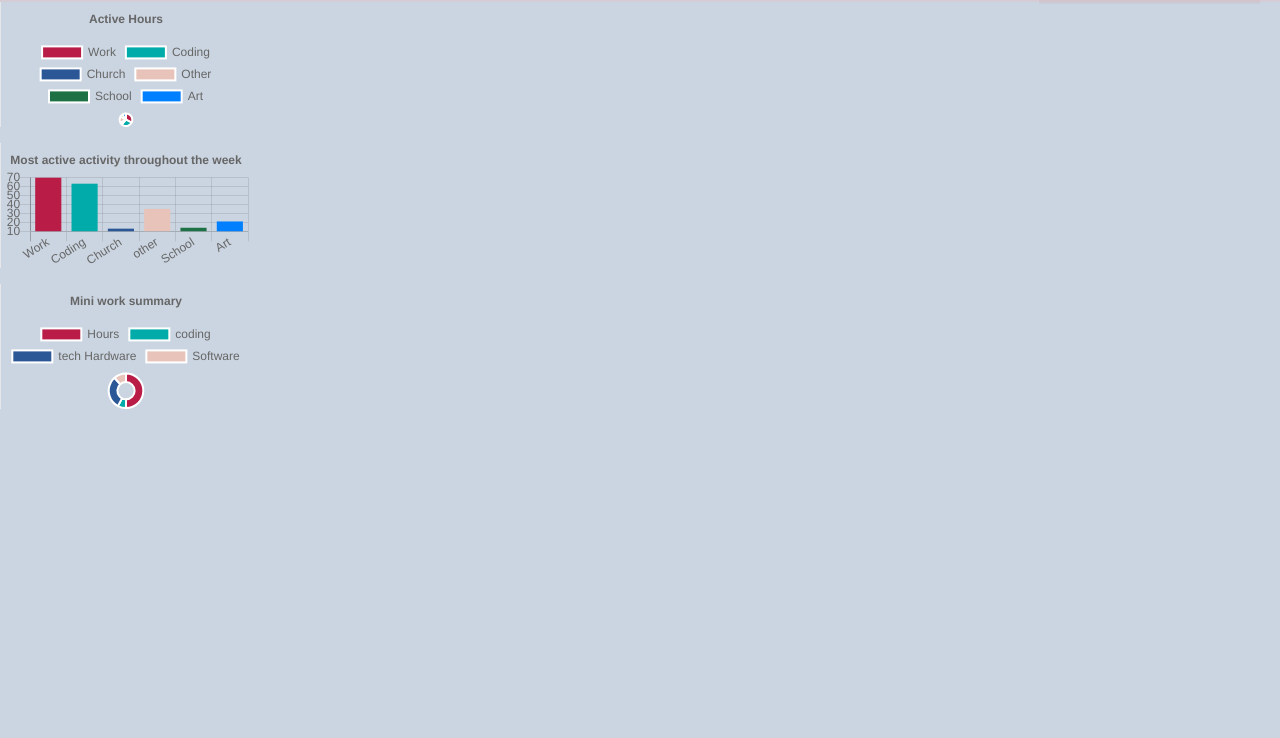
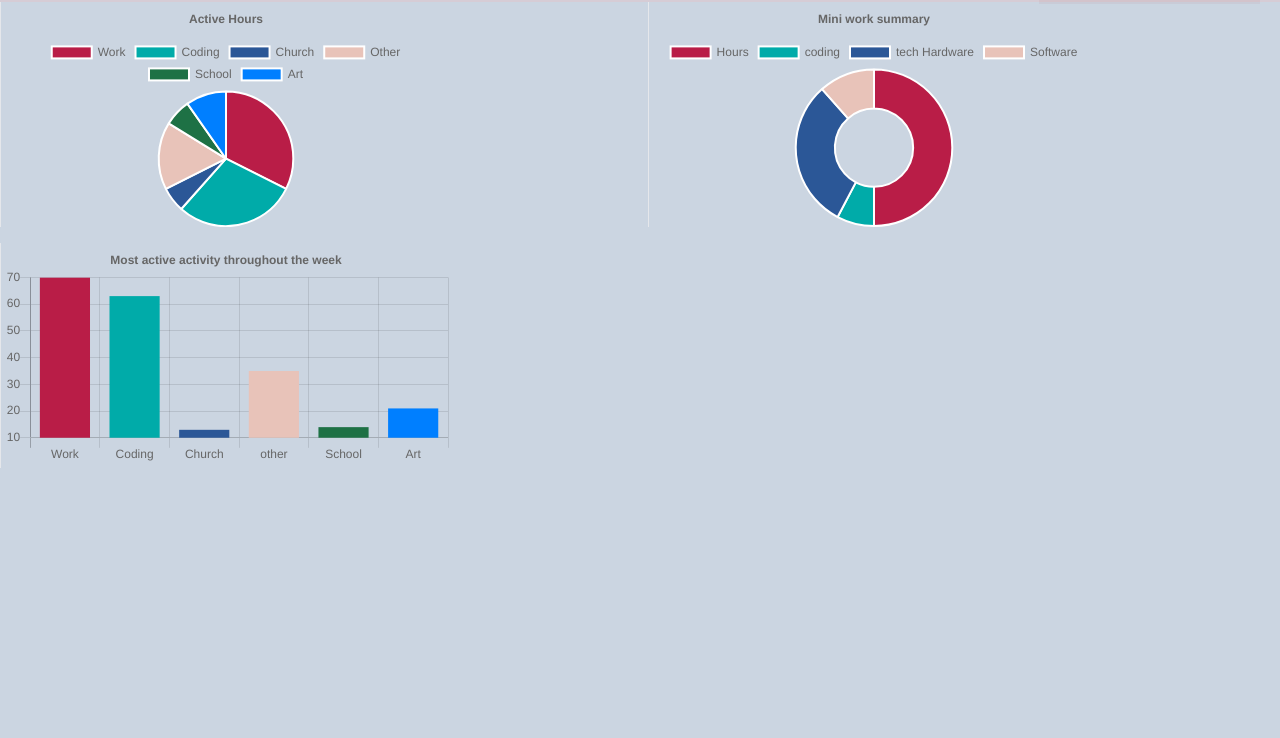
Before and after one commit to Thendo-T/Dashboard-Template, a website: page public/index.html in a window 1280 px wide. Shown: the part 62-800 px from the top of the page. Drawn offline with nearby package versions, Linux system fonts and the light colour scheme.

Commit message:
optimising for cross platforms

```diff
--- a/public/index.html
+++ b/public/index.html
@@ -99,22 +99,22 @@
       </div>
     </header>
     <main>
-      <div class="flex-col pt-">
+      <div class="flex-col md:columns-2 md:flex-none">
         <div
-          class="w-64 border-l hover:bg-yellow-50 hover:border-2 duration-100 transition-all cursor-pointer"
+          class="w-84 border-l hover:bg-yellow-50 hover:border-2 duration-100 transition-all cursor-pointer"
         >
-          <canvas id="daily" style="width: 100%; max-width: 250px"></canvas>
+          <canvas id="daily" style="width: 100%; min-width: 200px; max-width: 450px"></canvas>
         </div>
          <div
-          class="w-64 border-l hover:bg-yellow-50 hover:border-2 duration-100 transition-all cursor-pointer mt-4"
+          class="w-84 border-l hover:bg-yellow-50 hover:border-2 duration-100 transition-all cursor-pointer mt-4"
         >
-          <canvas id="active" style="width:100%;max-width:250px"></canvas>
+          <canvas id="active" style="width:100%; min-width: 200px; max-width: 450px"></canvas>
         </div>
 
        <div
-          class="w-64 border-l hover:bg-yellow-50 hover:border-2 duration-100 transition-all cursor-pointer mt-4"
+          class="w-84 border-l hover:bg-yellow-50 hover:border-2 duration-100 transition-all cursor-pointer mt-4"
         >
-          <canvas id="overview" style="width:100%;max-width:250px"></canvas>
+          <canvas id="overview" style="width:100%; min-width: 200px; max-width: 450px"></canvas>
         </div>
       </div>
     </main>
```
Also changed, not shown: public/style.css.
